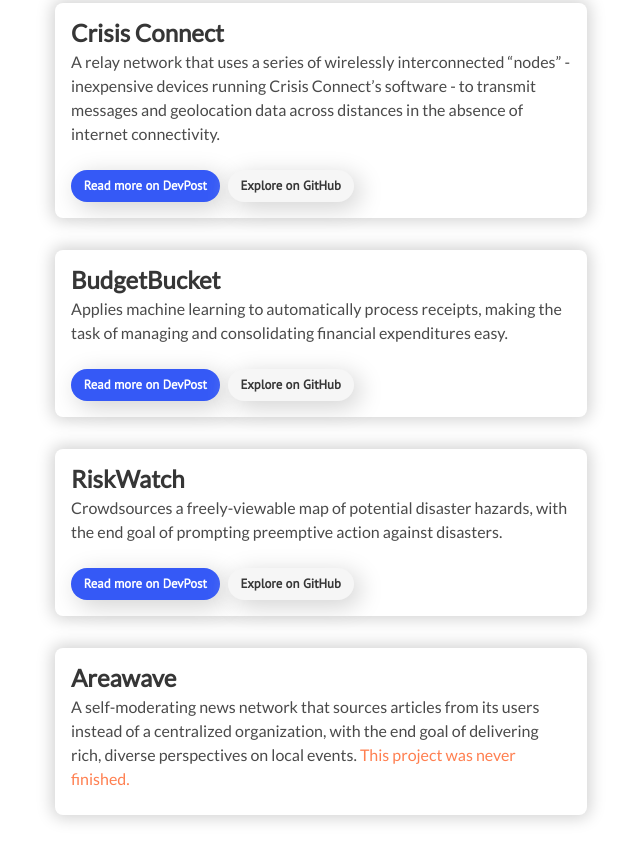
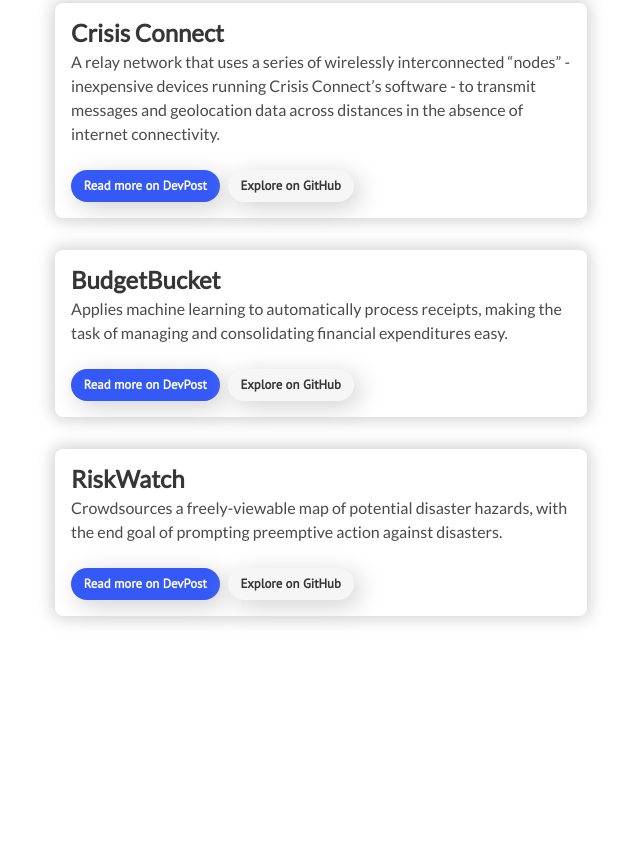
Before and after one commit to varun-ramani/personalwebsite, a plain HTML site: page projects.html in a window 1280 px wide. Shown: the part 1356-2217 px from the top of the page, without its empty margins (601-1241 px from the left). After the commit the page ends 2024 px from the top, so only its background shows below. Drawn offline with Linux system fonts and the light colour scheme.

Commit message:
Removed "this project was never finished"

```diff
--- a/projects.html
+++ b/projects.html
@@ -159,17 +159,6 @@
                                 </div>
                             </div>
                         </div>
-                        <div class="tile project-tile" id="areawave-tile">
-                            <div class="project-tile-content">
-                                <h1 class="title">Areawave</h1>
-                                <h2 class="subtitle">A self-moderating news network that sources articles from its users
-                                    instead of a centralized organization, with the end goal of delivering rich, diverse
-                                    perspectives on local events. <span style="color: coral">This project was never
-                                        finished.</span></h2>
-                                <div class="tile">
-                                </div>
-                            </div>
-                        </div>
                     </div>
                 </div>
             </div>
```
